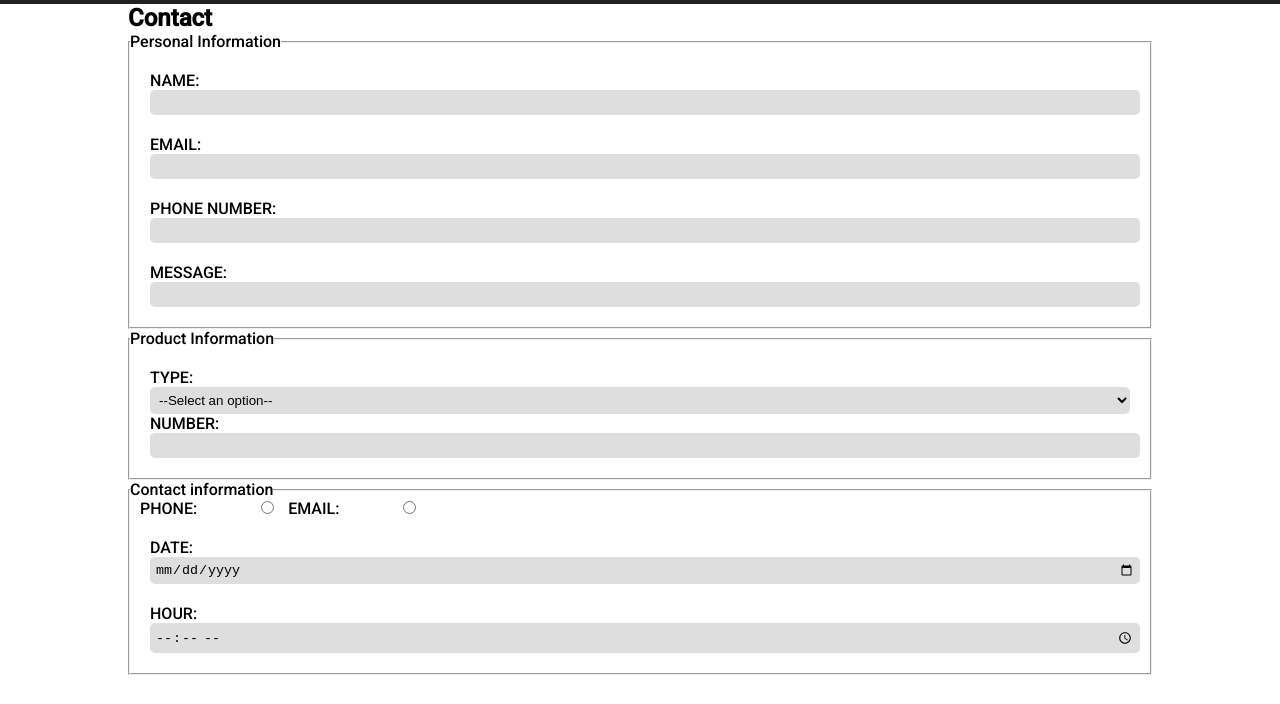
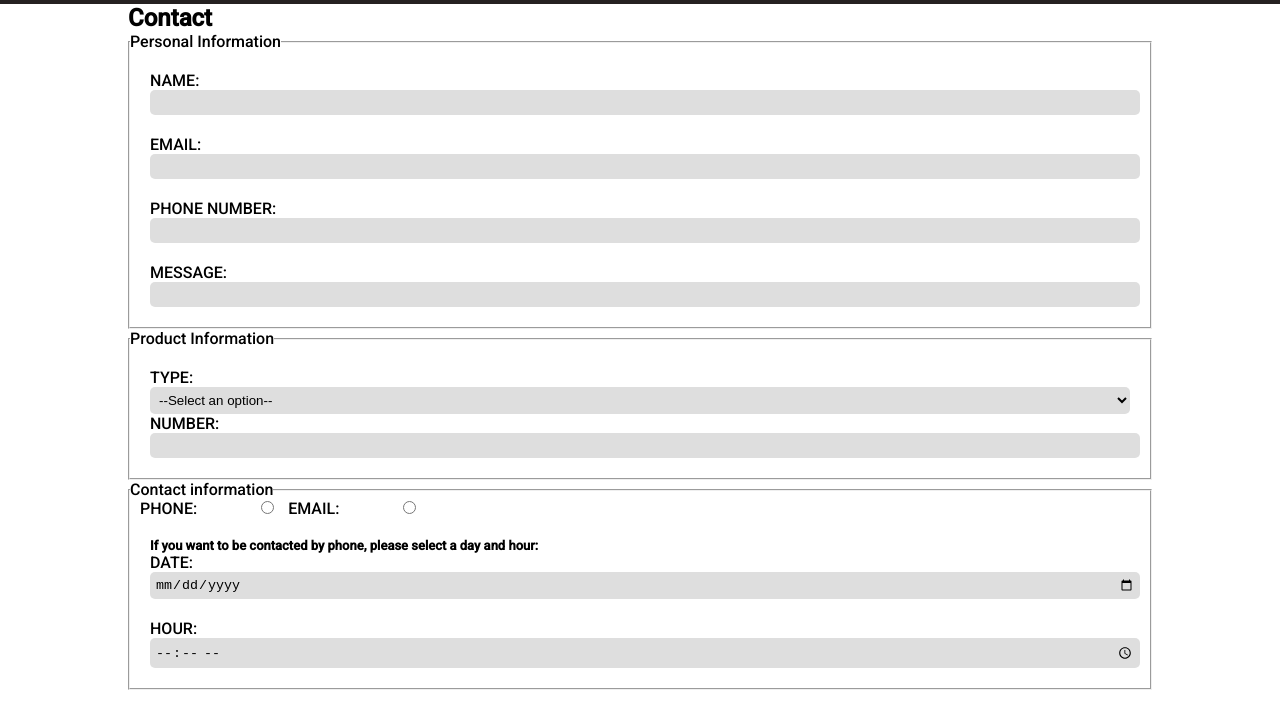
Before and after one commit to AndrewBMcK/RealEstateNEW, a plain HTML site: page contact.html in a window 1280 px wide. Shown: the part 96-800 px from the top of the page. Drawn offline with Linux system fonts and the light colour scheme.

Commit message:
version1.3

```diff
--- a/contact.html
+++ b/contact.html
@@ -72,6 +72,7 @@
                 <input type="radio" id="email" name="email" value="E">
             </div>
             <div class="form-container">
+                <p class="font2custom"><b>If you want to be contacted by phone, please select a day and hour:</b></p>
                 <label for="date">DATE:</label>
                 <input type="date">
             </div>
--- a/style/mystyle.css
+++ b/style/mystyle.css
@@ -193,3 +193,8 @@ nav a{
     margin-right: 50px;
     padding: 10px;
 }
+
+.font2custom {
+    font-weight: 400;
+    font-size: 13px;
+}
```
